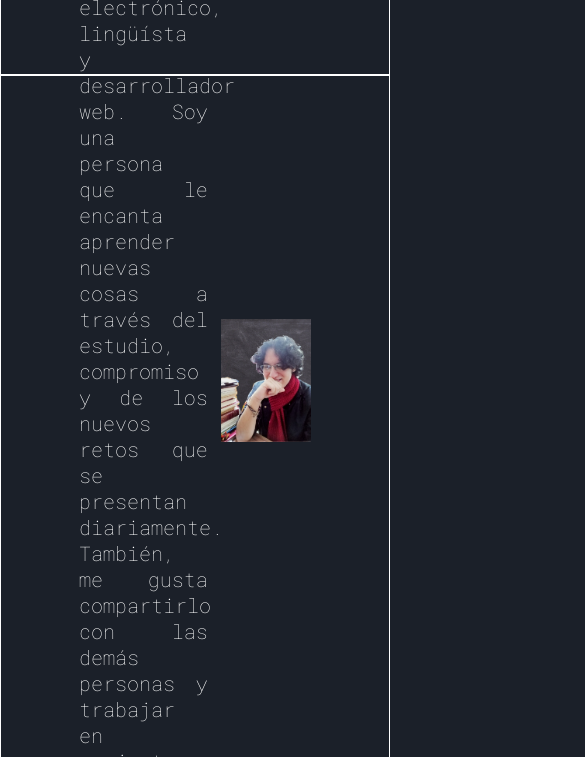
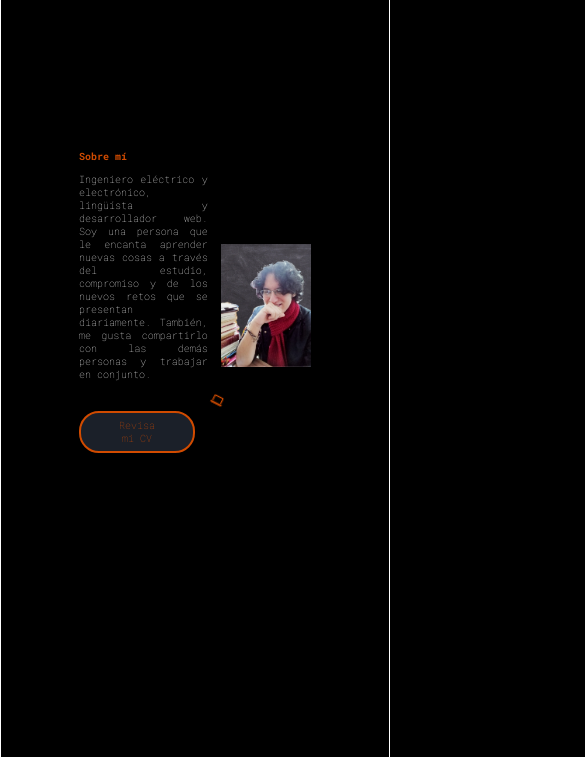
Before and after one commit to Mauriciods07/pagina-personal, a plain HTML site: page index.html in a window 390 px wide. Shown: the part 847-1604 px from the top of the page, 585 px wide, since content can reach past the window. Drawn offline with nearby package versions, Linux system fonts and the light colour scheme.

Commit message:
Actualizar readme

```diff
--- a/assets/css/style.css
+++ b/assets/css/style.css
@@ -359,3 +359,33 @@ textarea {
     margin: 0px;
     margin-left: 18vw;
 }
+
+@media (max-width: 768px) {
+    body {
+        background-color: aqua;
+    }
+    html {
+        font-size: 15px;
+    }
+}
+
+@media (max-width: 576px) {
+    body {
+        background-color: black;
+    }
+    html {
+        font-size: 10px;
+    }
+}
+
+@media (max-width: 360px) {
+    body {
+        background-color: red;
+    }
+    html {
+        font-size: 5px;
+    }
+    .projects-section {
+        flex-direction: column;
+    }
+}
```
Also changed, not shown: reamde.md (deleted, +0 -3 lines), readme.md (added).
